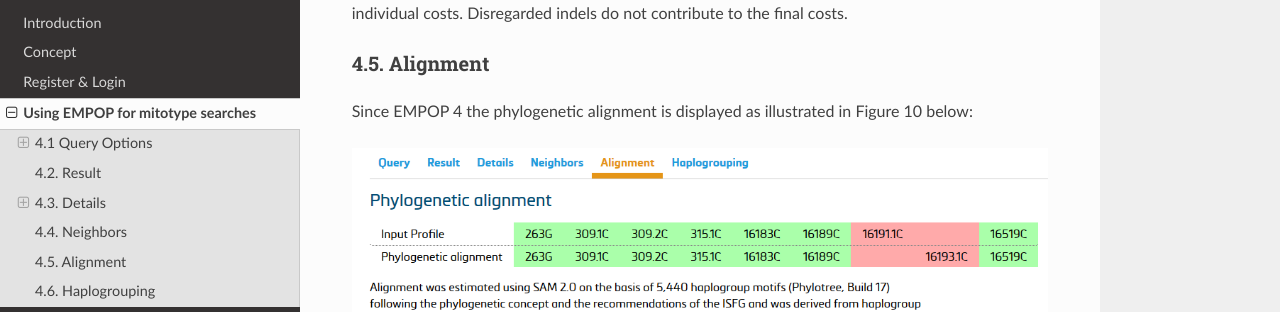
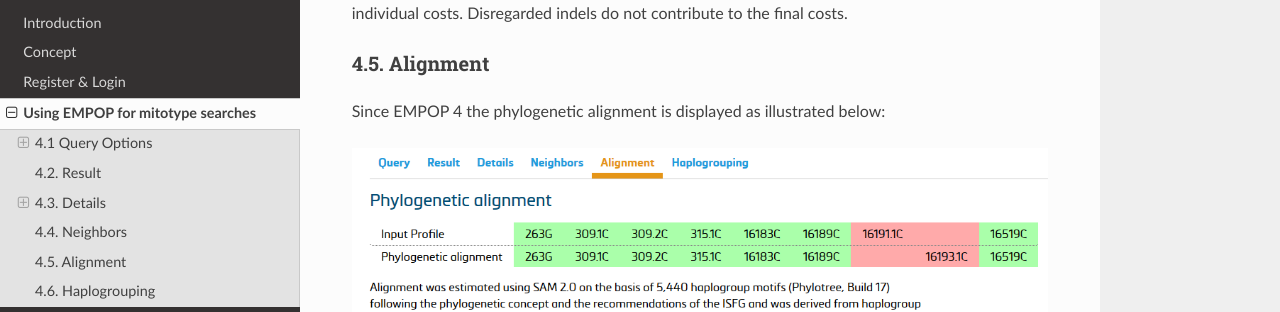
Before and after one commit to gmitirol/empop-use, an MkDocs documentation site: the page built from docs/using_empop.md, in a window 1280 px wide and 900 px high, scrolled down 8097 px. Shown: the part 156-468 px from the top of the window. Built offline with MkDocs 1.6.1, drawn with Linux system fonts in a browser that asks for light colours; nearby versions of some CDN libraries.

Commit message:
Update using_empop.md

```diff
--- a/docs/using_empop.md
+++ b/docs/using_empop.md
@@ -174,7 +174,7 @@ Note that some combined mutations are single events, e.g. 523del 524del or 106-1
 Mutations specifies differences between query and database mitotypes, which are listed with the individual costs. Disregarded indels do not contribute to the final costs.
 
 ### 4.5. Alignment
-Since EMPOP 4 the phylogenetic alignment is displayed as illustrated in Figure 10 below:
+Since EMPOP 4 the phylogenetic alignment is displayed as illustrated below:
 
 ![](images/fig10_alignment.png)
 
```
